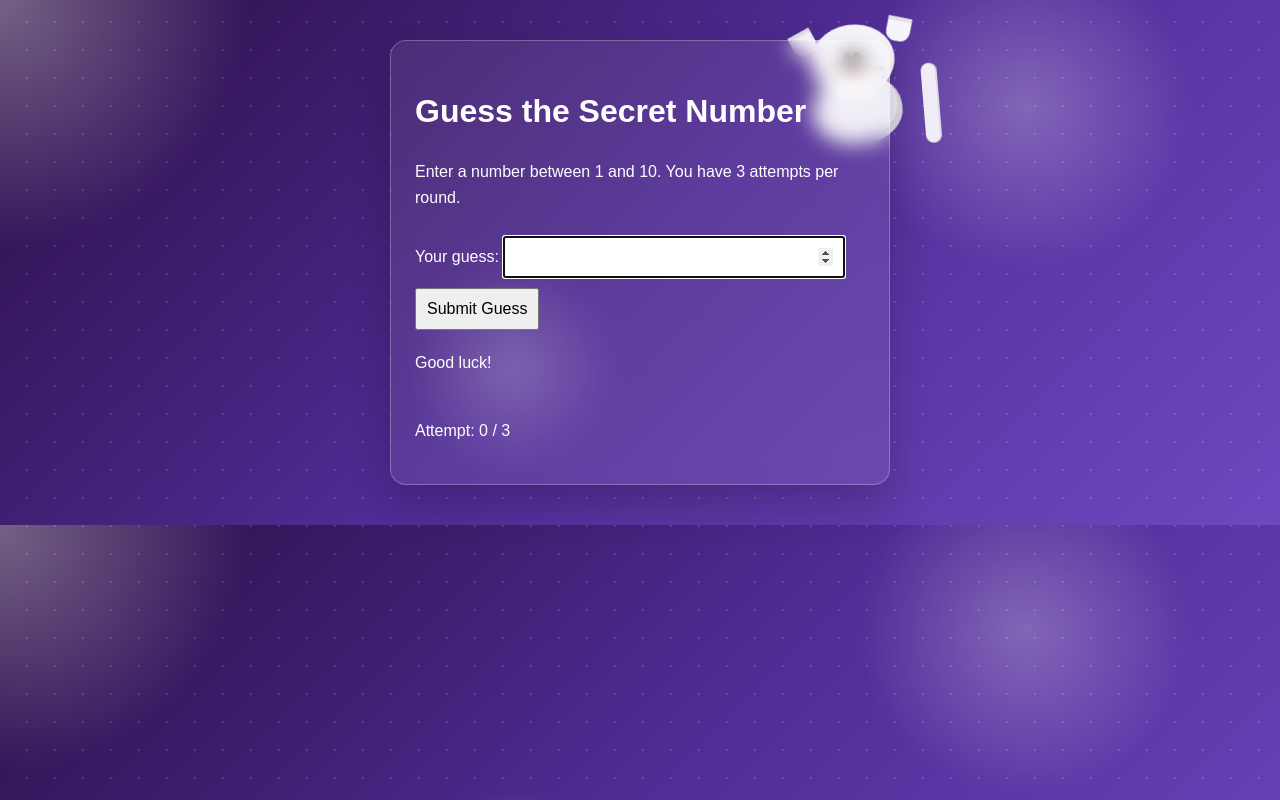
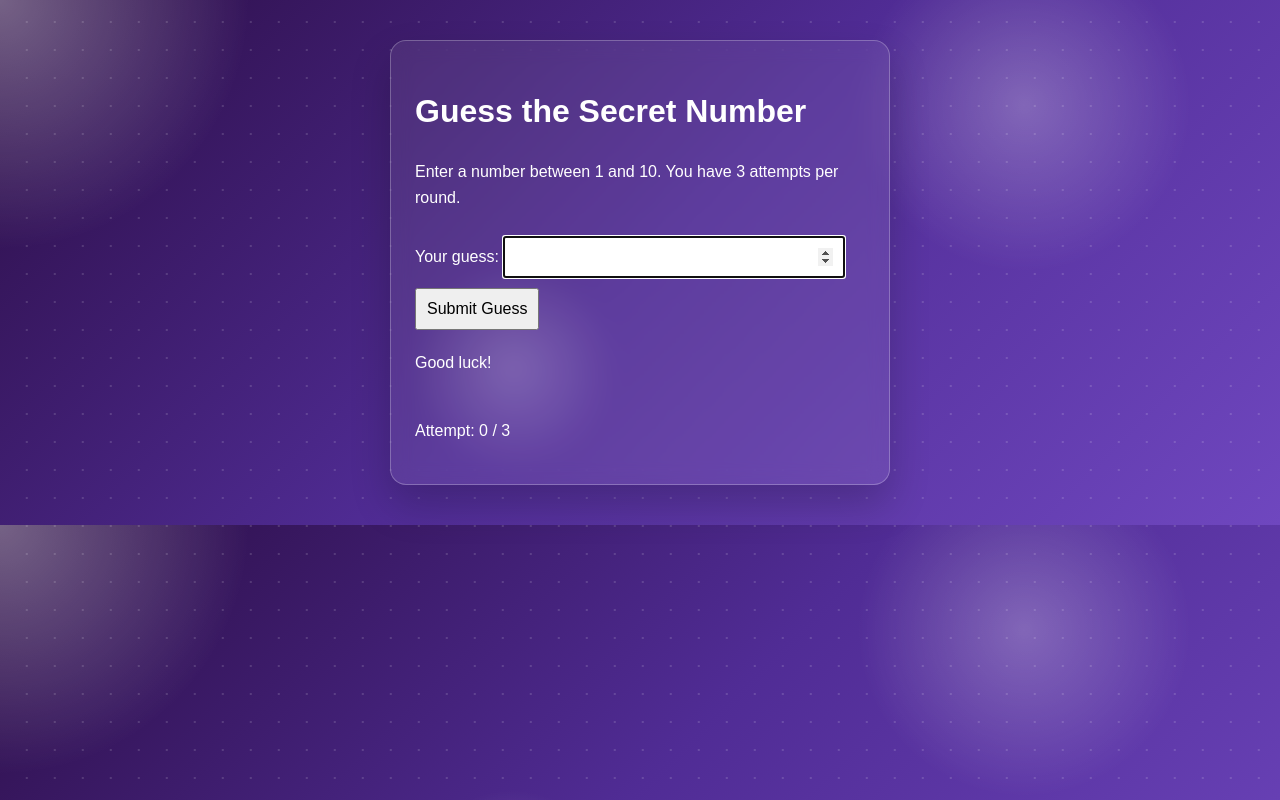
Before and after one commit to CoralDiane34/ALAB-337.4, a plain HTML site: page index.html in a window 1280 px wide. Drawn offline with Linux system fonts and the light colour scheme.

Commit message:
removed animated kitty

```diff
--- a/index.html
+++ b/index.html
@@ -67,129 +67,13 @@
       margin: 20px 0;
       min-height: 48px;
     }
-    .kitty {
-      position: absolute;
-      right: -20px;
-      top: -10px;
-      width: 140px;
-      height: 140px;
-      transform: rotate(-12deg);
-      animation: kitty-wag 3s ease-in-out infinite;
-      pointer-events: none;
-    }
-    .kitty .body {
-      position: absolute;
-      width: 90px;
-      height: 70px;
-      background: rgba(255,255,255,0.9);
-      border-radius: 50% 50% 45% 50%;
-      top: 50px;
-      left: 20px;
-      box-shadow: inset -4px -6px 0 rgba(0,0,0,0.08);
-    }
-    .kitty .head {
-      position: absolute;
-      width: 84px;
-      height: 72px;
-      background: rgba(255,255,255,0.95);
-      border-radius: 50%;
-      top: 0;
-      left: 26px;
-      box-shadow: 0 8px 0 rgba(0,0,0,0.1);
-    }
-    .kitty .ear {
-      position: absolute;
-      width: 24px;
-      height: 24px;
-      background: rgba(255,255,255,0.95);
-      border-radius: 0 0 40% 40%;
-      top: 0;
-      box-shadow: inset 0 4px 0 rgba(0,0,0,0.08);
-    }
-    .kitty .ear.left { left: 10px; transform: rotate(-20deg); }
-    .kitty .ear.right { right: 10px; transform: rotate(20deg); }
-    .kitty .eye {
-      position: absolute;
-      width: 10px;
-      height: 14px;
-      background: #333;
-      border-radius: 50%;
-      top: 28px;
-    }
-    .kitty .eye.left { left: 32px; }
-    .kitty .eye.right { right: 32px; }
-    .kitty .nose {
-      position: absolute;
-      width: 12px;
-      height: 8px;
-      background: #f19ca4;
-      border-radius: 50% 50% 60% 60%;
-      top: 42px;
-      left: 36px;
-    }
-    .kitty .whiskers {
-      position: absolute;
-      width: 60px;
-      height: 12px;
-      top: 46px;
-      left: 12px;
-    }
-    .kitty .whiskers::before,
-    .kitty .whiskers::after {
-      content: '';
-      position: absolute;
-      width: 100%;
-      height: 2px;
-      background: rgba(0,0,0,0.18);
-      top: 0;
-    }
-    .kitty .whiskers::after { top: 10px; }
-    .kitty .whiskers span {
-      position: absolute;
-      width: 22px;
-      height: 2px;
-      background: rgba(0,0,0,0.18);
-    }
-    .kitty .whiskers span.left { left: 0; transform: rotate(-18deg); }
-    .kitty .whiskers span.right { right: 0; transform: rotate(18deg); }
-    .kitty .tail {
-      position: absolute;
-      width: 16px;
-      height: 80px;
-      background: rgba(255,255,255,0.9);
-      border-radius: 50px;
-      top: 50px;
-      right: -10px;
-      transform-origin: top center;
-      animation: tail-swish 1.2s ease-in-out infinite;
-      box-shadow: inset -2px 0 0 rgba(0,0,0,0.08);
-    }
-    @keyframes kitty-wag {
-      0%, 100% { transform: translateY(0) rotate(-12deg); }
-      50% { transform: translateY(-8px) rotate(-8deg); }
-    }
-    @keyframes tail-swish {
-      0%, 100% { transform: rotate(0deg); }
-      50% { transform: rotate(18deg); }
+    @keyframes shimmer {
+      from { transform: translate(0, 0); }
+      to { transform: translate(30%, 30%); }
     }
   </style>
 </head>
 <body>
-  <div class="kitty">
-    <div class="ear left"></div>
-    <div class="ear right"></div>
-    <div class="head">
-      <div class="eye left"></div>
-      <div class="eye right"></div>
-      <div class="nose"></div>
-      <div class="whiskers">
-        <span class="left"></span>
-        <span class="right"></span>
-      </div>
-    </div>
-    <div class="body"></div>
-    <div class="tail"></div>
-  </div>
   <div class="game-card">
     <h1>Guess the Secret Number</h1>
     <p>Enter a number between 1 and 10. You have 3 attempts per round.</p>
```
